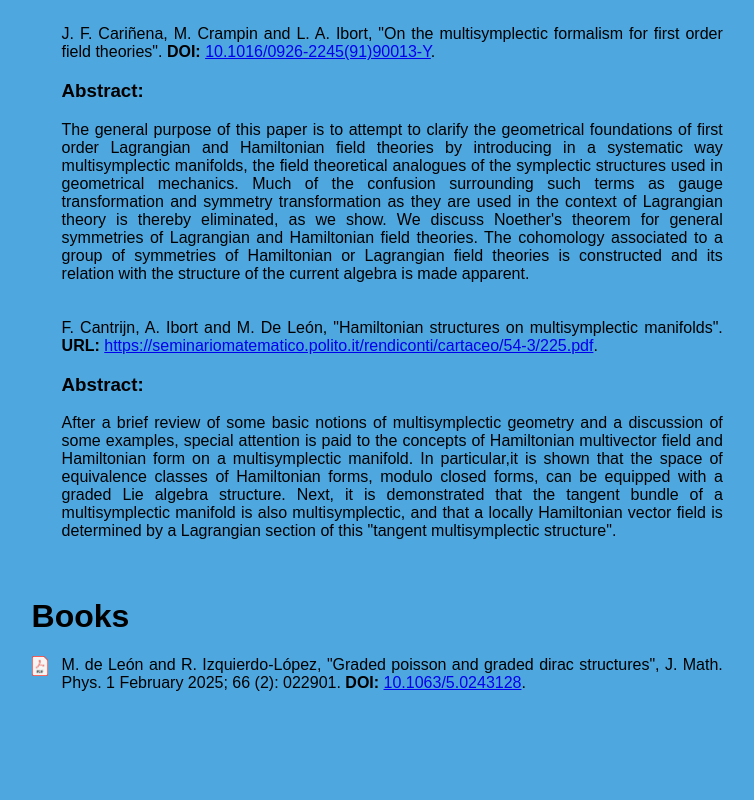
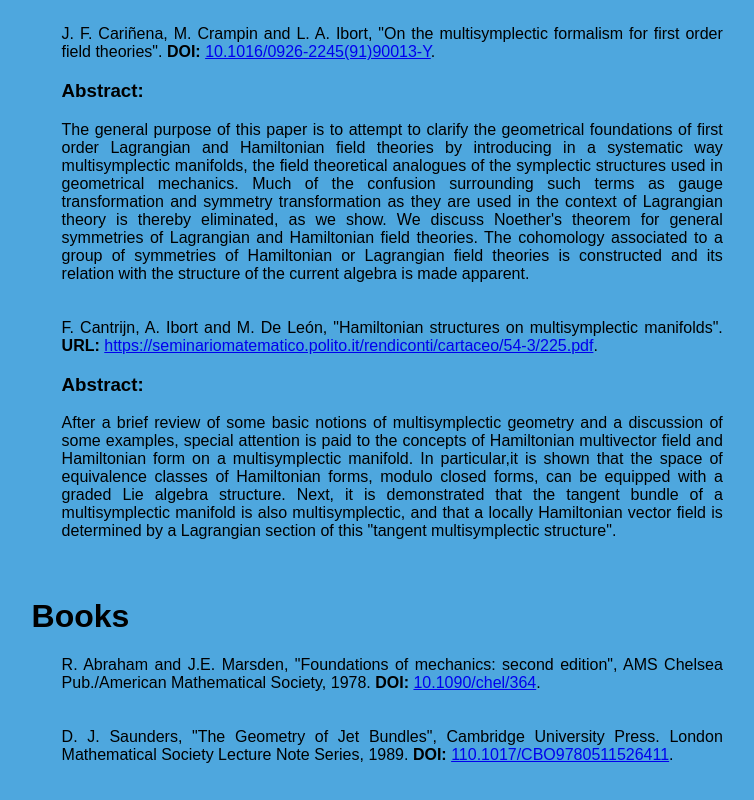
Before and after one commit to angelblasco/angelblasco.github.io, a plain HTML site: page Research/index.html in a window 1280 px wide. Shown: the part 663-1463 px from the top of the page, without its empty margins (378-1132 px from the left). Before the commit the page ends 1391 px from the top, so only its background shows below. Drawn offline with Linux system fonts and the light colour scheme.

Commit message:
Update index.html
se añaden referencias de libros

```diff
--- a/Research/index.html
+++ b/Research/index.html
@@ -98,18 +98,23 @@
         <div>
           <!-- float:left permite que la imagen esté a la izquierda del texto-->
           <!-- Enlace al archivo-->
-          <div style="float: left;">
+          <!-- <div style="float: left;">
             <a href="../Documents/Papers/di2025j.math.phys..pdf" target="_blank">
               <img loading="lazy"  style="max-height:1.4em;max-width:1em" src="../Images/pdf_icon.webp" alt="PDF">
             </a>
           </div>
           <!--Referencia-->
           <div style="margin-left: 30px; text-align: justify;">
-            M. de León and R. Izquierdo-López, "Graded poisson and graded dirac structures", J. Math. Phys. 1 February 2025; 66 (2): 022901.
-            <b>DOI:</b> <a href="https://doi.org/10.1063/5.0243128" target="_blank">10.1063/5.0243128</a>.
+            R. Abraham and J.E. Marsden, "Foundations of mechanics: second edition", AMS Chelsea Pub./American Mathematical Society, 1978.
+            <b>DOI:</b> <a href="https://doi.org/10.1090/chel/364" target="_blank">10.1090/chel/364</a>.
         </div>
         <br><br>
 
+			<div style="margin-left: 30px; text-align: justify;">
+            D. J. Saunders, "The Geometry of Jet Bundles", Cambridge University Press. London Mathematical Society Lecture Note Series, 1989.
+            <b>DOI:</b> <a href="https://doi.org/10.1017/CBO9780511526411" target="_blank">110.1017/CBO9780511526411</a>.
+        </div>
+        <br><br>
 
         </div>
       </div>
```
